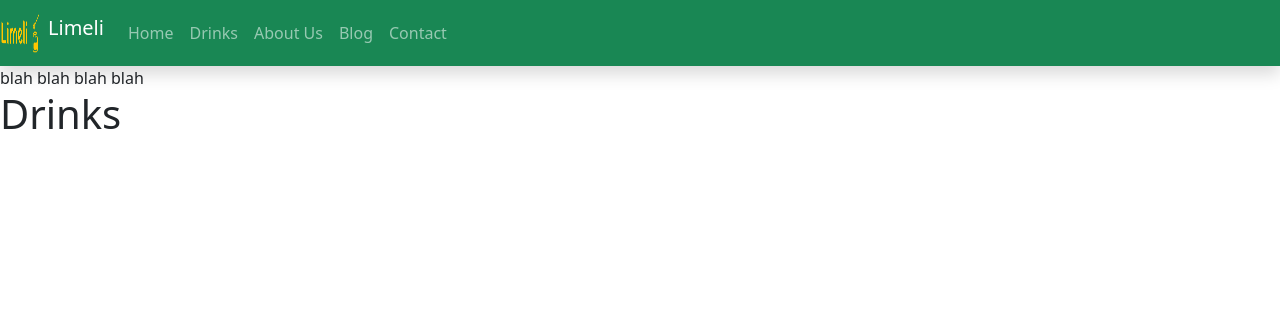
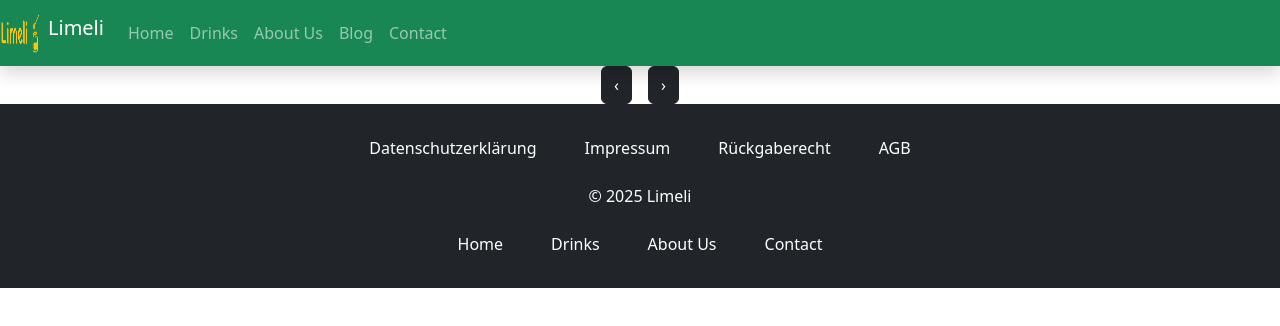
Before and after one commit to Oscip/limeli-webseite, a React (Vite) app: page /drinks in a window 1280 px wide. Shown: the top 326 px of the page. Built offline with nearby package versions, Linux system fonts and the light colour scheme.

Commit message:
Footer added with some configurations on Drinks page and Carousel Component started

```diff
--- a/src/App.css
+++ b/src/App.css
@@ -78,3 +78,39 @@
 .Content-Centered title{
 
 }
+
+/* Carousel */
+.carousel-container {
+  position: relative;
+  width: 80%;
+  overflow: hidden;
+  margin: auto;
+}
+
+.carousel-items {
+  display: flex;
+  transition: transform 0.5s ease-in-out;
+}
+
+.carousel-item {
+  flex: 0 0 25%;
+  opacity: 0.5;
+  transform: scale(0.8);
+  transition: transform 0.5s, opacity 0.5s;
+}
+
+.carousel-item.spotlight {
+  flex: 0 0 50%;
+  opacity: 1;
+  transform: scale(1);
+}
+
+.carousel-item.left,
+.carousel-item.right {
+  opacity: 0.8;
+  transform: scale(0.9);
+}
+
+.carousel-item.hidden {
+  display: none;
+}
--- a/src/App.jsx
+++ b/src/App.jsx
@@ -8,6 +8,7 @@ import Contact from "./pages/Contact.jsx";
 import NavbarComponent from "./Components/NavbarComponent.jsx";
 import NotFound from "./pages/NotFound.jsx";
 import Blog from "./pages/Blog.jsx";
+import FooterComponent from "./Components/FooterComponent.jsx";
 
 
 function App() {
@@ -25,6 +26,7 @@ function App() {
                     <Route path="/*" element={<NotFound/>} />
                 </Routes>
             </div>
+            <FooterComponent/>
         </Router>
     )
 }
--- a/src/Components/FooterComponent.jsx
+++ b/src/Components/FooterComponent.jsx
@@ -37,13 +37,13 @@ function FooterComponent() {
                                 Home
                             </Nav.Link>
                             <Nav.Link href="/drinks" className="text-white mx-2">
-                                Getränke
+                                Drinks
                             </Nav.Link>
                             <Nav.Link href="/about-us" className="text-white mx-2">
-                                Über Uns
+                                About Us
                             </Nav.Link>
                             <Nav.Link href="/contact" className="text-white mx-2">
-                                Kontakt
+                                Contact
                             </Nav.Link>
                         </Nav>
                     </Col>
--- a/src/pages/Drinks.jsx
+++ b/src/pages/Drinks.jsx
@@ -1,11 +1,57 @@
-import ContentCentered from "../Components/TextFormating/ContentCentered.jsx";
-import image from "../assets/limeli-pictures/svg/logo-color.svg";
+import React, { useState } from 'react';
 
-export default function Drinks() {
-    return(
-        <div>
-            <ContentCentered title="Test" text="blah blah blah blah" image={image} imageAlt="This icon is not available"/>
-            <h1>Drinks</h1>
+const SpotlightCarousel = () => {
+    const items = [
+        { id: 1, img: 'https://via.placeholder.com/300', name: 'Item 1' },
+        { id: 2, img: 'https://via.placeholder.com/300', name: 'Item 2' },
+        { id: 3, img: 'https://via.placeholder.com/300', name: 'Item 3' },
+        { id: 4, img: 'https://via.placeholder.com/300', name: 'Item 4' },
+        { id: 5, img: 'https://via.placeholder.com/300', name: 'Item 5' },
+    ];
+
+    const [currentIndex, setCurrentIndex] = useState(0);
+
+    const nextSlide = () => {
+        setCurrentIndex((prevIndex) => (prevIndex + 1) % items.length);
+    };
+
+    const prevSlide = () => {
+        setCurrentIndex((prevIndex) => (prevIndex - 1 + items.length) % items.length);
+    };
+
+    return (
+        <div className="carousel-container d-flex justify-content-center align-items-center">
+            <button className="btn btn-dark mx-2" onClick={prevSlide}>
+                &#8249;
+            </button>
+            <div className="carousel-items d-flex">
+                {items.map((item, index) => {
+                    const position =
+                        index === currentIndex
+                        index === currentIndex
+                            ? 'spotlight'
+                            : index === (currentIndex - 1 + items.length) % items.length
+                                ? 'left'
+                                : index === (currentIndex + 1) % items.length
+                                    ? 'right'
+                                    : 'hidden';
+
+                    return (
+                        <div
+                            key={item.id}
+                            className={`carousel-item ${position} text-center`}
+                        >
+                            <img src={item.img} alt={item.name} className="img-fluid" />
+                            <p className="mt-2">{item.name}</p>
+                        </div>
+                    );
+                })}
+            </div>
+            <button className="btn btn-dark mx-2" onClick={nextSlide}>
+                &#8250;
+            </button>
         </div>
-    )
-}
+    );
+};
+
+export default SpotlightCarousel;
```
Also changed, not shown: src/Components/Carousel.jsx (added, +27 -0 lines).
